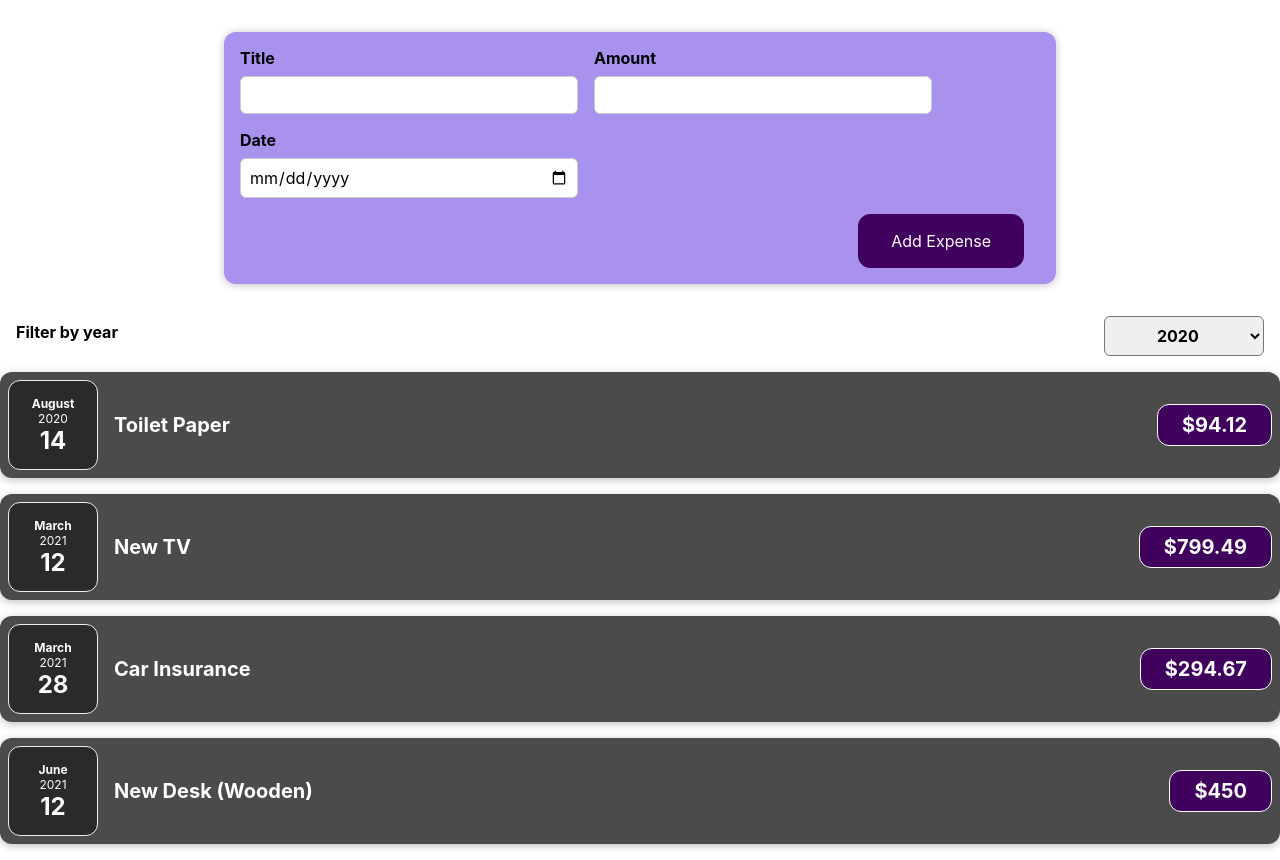
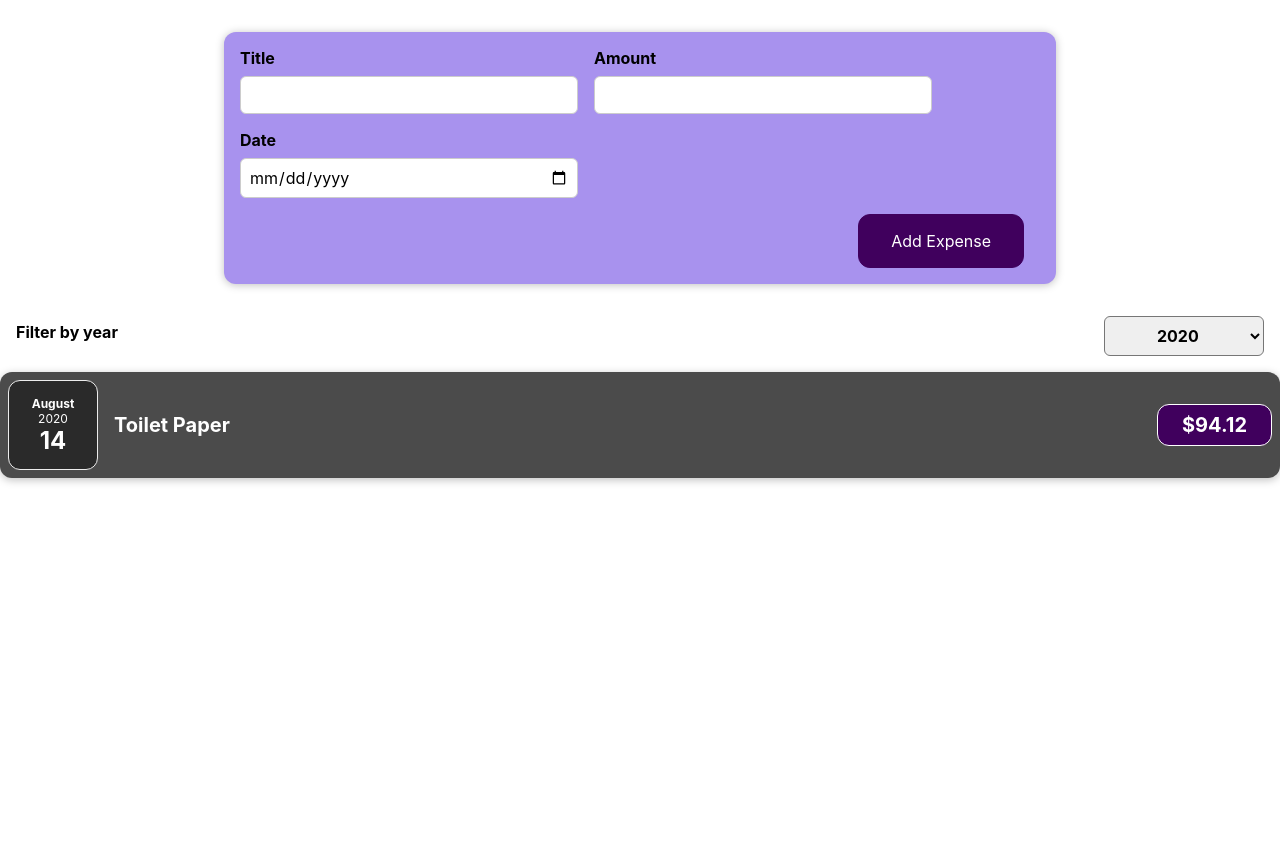
Before and after one commit to imran-farooq7/expense-tracker, a React (Create React App) app: page / in a window 1280 px wide. After the commit the page ends 800 px from the top, so only its background shows below. Built offline with nearby package versions, Linux system fonts and the light colour scheme.

Commit message:
Filter functionality  added

```diff
--- a/src/App.js
+++ b/src/App.js
@@ -36,6 +36,9 @@ const App = () => {
 	const filterChangeHandler = (selectedYear) => {
 		setFilteredYear(selectedYear);
 	};
+	const filteredItems = expenses.filter((expense) => {
+		return expense.date.getFullYear().toString() === filteredYear;
+	});
 
 	return (
 		<div>
@@ -44,8 +47,9 @@ const App = () => {
 				selected={filteredYear}
 				onChangeFilter={filterChangeHandler}
 			/>
-			{expenses.map((expense) => (
+			{filteredItems.map((expense) => (
 				<ExpenseItem
+					key={expense.id}
 					title={expense.title}
 					amount={expense.amount}
 					date={expense.date}
```
